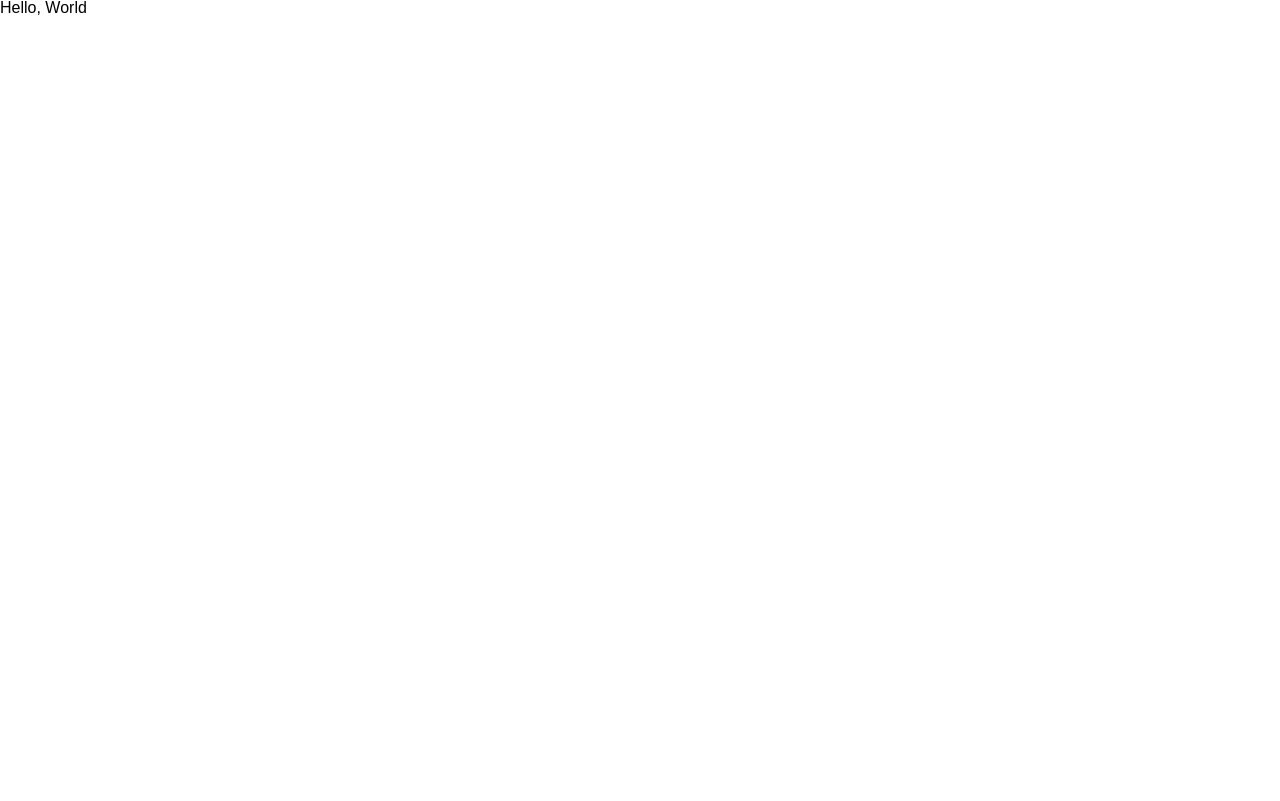
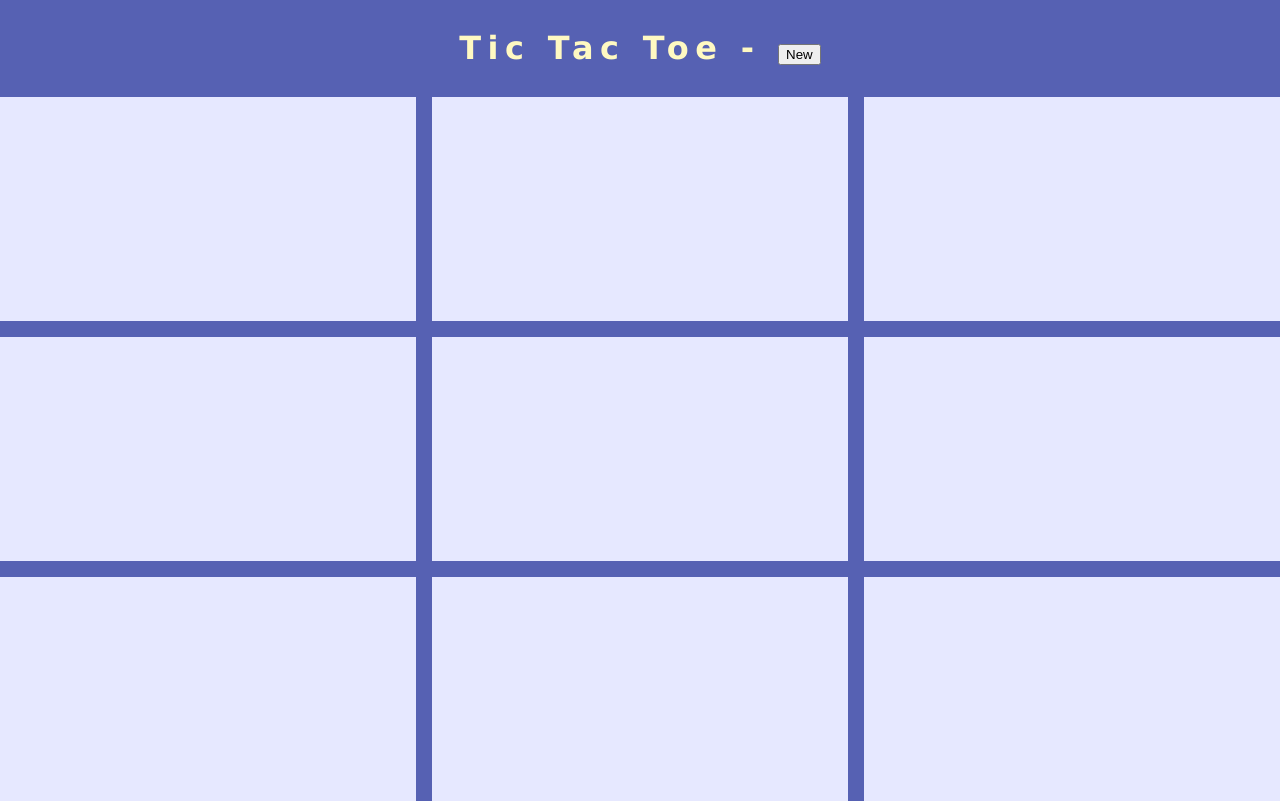
Before and after one commit to jbadge/ReactTicTacToe, a React (Vite) app: page / in a window 1280 px wide. Built offline with nearby package versions, Linux system fonts and the light colour scheme.

Commit message:
Manual state, validated working

```diff
--- a/src/App.tsx
+++ b/src/App.tsx
@@ -1,5 +1,32 @@
-import React from 'react'
+import React, { useState } from 'react'
 
 export function App() {
-  return <div>Hello, World </div>
+  const [game, setGame] = useState({
+    board: [
+      [' ', ' ', ' '],
+      [' ', ' ', ' '],
+      [' ', ' ', ' '],
+    ],
+    id: null,
+    winner: null,
+  })
+
+  return (
+    <div>
+      <h1>
+        Tic Tac Toe - <button>New</button>
+      </h1>
+      <ul>
+        <li>{game.board[0][0]}</li>
+        <li>{game.board[0][1]}</li>
+        <li>{game.board[0][2]}</li>
+        <li>{game.board[1][0]}</li>
+        <li>{game.board[1][1]}</li>
+        <li>{game.board[1][2]}</li>
+        <li>{game.board[2][0]}</li>
+        <li>{game.board[2][1]}</li>
+        <li>{game.board[2][2]}</li>
+      </ul>
+    </div>
+  )
 }
--- a/src/index.scss
+++ b/src/index.scss
@@ -1,15 +1,13 @@
 :root {
+  /* CSS Variables for all the font colors and sizes. Try changing these! */
+  --header-background: #5661b3;
+  --header-text-color: #fff9c2;
+  --header-font-size: 2rem;
+  --square-font-size: calc(8 * var(--header-font-size));
+  --square-text-color: #5661b3;
+  --square-background-color: #e6e8ff;
+  --square-border: 3px solid var(--square-text-color);
   font: 16px / 1 sans-serif;
-
-  // SDG brand colors
-  --asphalt: #2f3737;
-  --bright-sky: #80ced2;
-  --lime: #b1d133;
-  --night-sky: #85577e;
-  --sand: #f7f0da;
-  --sea: #5a9090;
-  --sun: #d5562b;
-  --tangerine: #f99d1b;
 }
 
 html {
@@ -20,3 +18,68 @@ body {
   margin: 0;
   min-height: 100%;
 }
+
+h1 {
+  /* center the header */
+  text-align: center;
+  /* Use a sans serif font with a little spacing and color */
+  font-family: Verdana, Geneva, Tahoma, sans-serif;
+  letter-spacing: 0.4rem;
+  font-size: var(--header-font-size);
+  color: var(--header-text-color);
+  /* Remove margins and set a little padding */
+  margin: 0;
+  padding: var(--header-font-size);
+  /* Set a background color for the header */
+  background-color: var(--header-background);
+}
+
+ul,
+li {
+  /* Be gone margins! */
+  margin: 0;
+  padding: 0;
+  /* and list styles */
+  list-style: none;
+}
+
+ul {
+  /* Make the height of the list equal to the height of the page MINUS the height taken by the header */
+  height: calc(100vh - 3 * var(--header-font-size));
+  /* Display the list as a 3 column and three row grid */
+  display: grid;
+  grid-template: 1fr 1fr 1fr / 1fr 1fr 1fr;
+  /* Add a little gap between to allow the background color through */
+  gap: 1rem;
+  /* Set the background color that will show through the gap */
+  background-color: var(--square-text-color);
+}
+
+ul li {
+  /* Use a monospace font */
+  font-family: monospace;
+  font-size: var(--square-font-size);
+  /* Style the background color of the item */
+  background-color: var(--square-background-color);
+  /* Make the cursor a pointer by default */
+  cursor: pointer;
+  /* Center the text in the LI */
+  display: flex;
+  align-items: center;
+  justify-content: center;
+  /* Don't let the squares become too small */
+  min-width: 3rem;
+  min-height: 10rem;
+}
+
+ul li.taken {
+  cursor: not-allowed;
+}
+
+ul li.small {
+  font-size: 4rem;
+}
+
+ul li.not-allowed-click {
+  background-color: red;
+}
```
